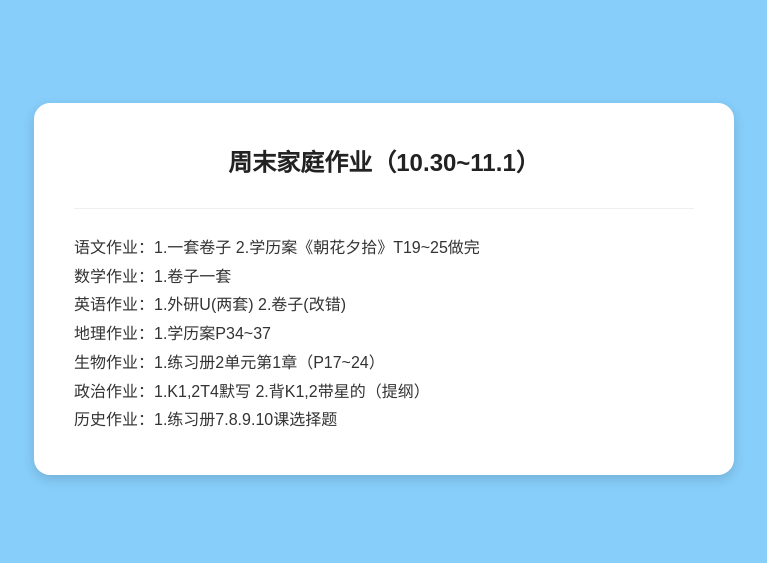
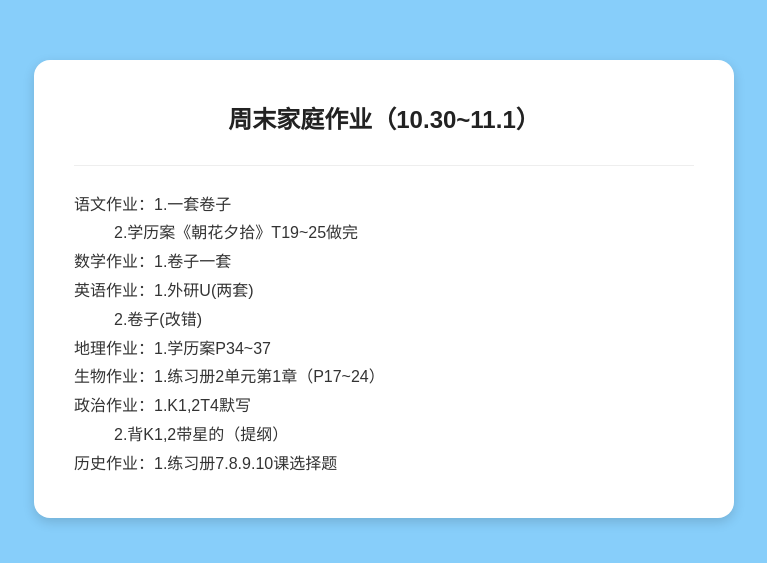
Before and after one commit to userw-123/userw-123.github.io, a plain HTML site: page index.html in a window 1280 px wide. Shown: the part 111-674 px from the top of the page, without its empty margins (256-1023 px from the left). Drawn offline with Linux system fonts and the light colour scheme.

Commit message:
Update index.html

```diff
--- a/index.html
+++ b/index.html
@@ -47,15 +47,15 @@
     <div class="card">
         <h2>周末家庭作业（10.30~11.1）</h2>
        	        <div class="homework-content">
-                <p>语文作业：1.一套卷子
-                            2.学历案《朝花夕拾》T19~25做完</p>
+                <p>语文作业：1.一套卷子</p>
+                <p>&nbsp;&nbsp;&nbsp;&nbsp;&nbsp;&nbsp;&nbsp;&nbsp;&nbsp;2.学历案《朝花夕拾》T19~25做完</p>
                 <p>数学作业：1.卷子一套</p>
-                <p>英语作业：1.外研U(两套)
-                            2.卷子(改错)</p>
+                <p>英语作业：1.外研U(两套)</p>
+                <p>&nbsp;&nbsp;&nbsp;&nbsp;&nbsp;&nbsp;&nbsp;&nbsp;&nbsp;2.卷子(改错)</p>
                 <p>地理作业：1.学历案P34~37</p>
                 <p>生物作业：1.练习册2单元第1章（P17~24）</p>
-                <p>政治作业：1.K1,2T4默写
-                            2.背K1,2带星的（提纲）</p>
+                <p>政治作业：1.K1,2T4默写</p>
+                <p>&nbsp;&nbsp;&nbsp;&nbsp;&nbsp;&nbsp;&nbsp;&nbsp;&nbsp;2.背K1,2带星的（提纲）</p>
                 <p>历史作业：1.练习册7.8.9.10课选择题</p>
         </div>
     </div>
```
